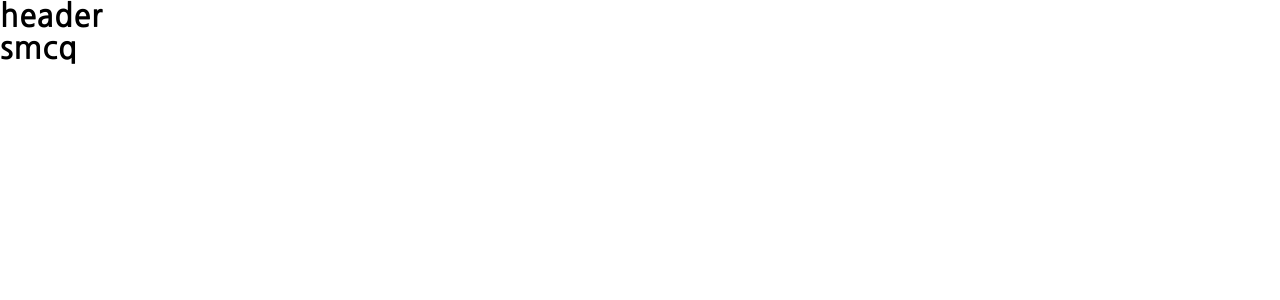
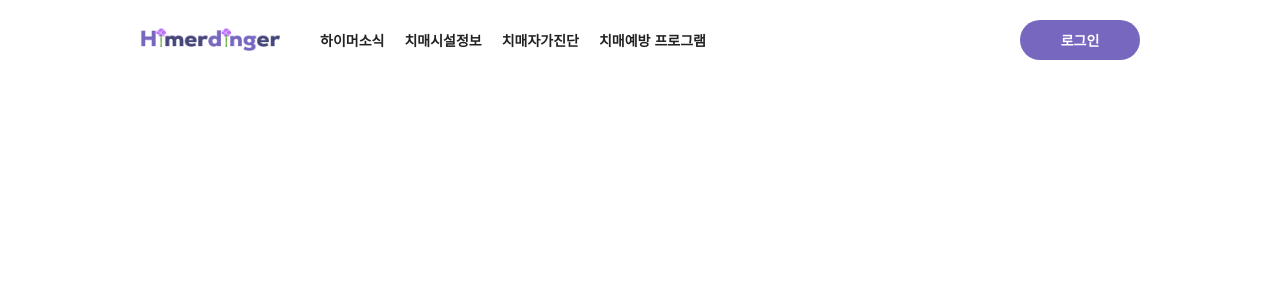
Before and after one commit to Heimerdinger-DSM/Heimerdinger-FrontEnd-V2, a Next.js app: page /smcq in a window 1280 px wide. Shown: the top 300 px of the page. Built offline with nearby package versions, Linux system fonts and the light colour scheme.

Commit message:
[CREATE] header

```diff
--- a/components/common/header.tsx
+++ b/components/common/header.tsx
@@ -1,7 +1,95 @@
+import { theme } from "@/styles/theme";
+import styled from "@emotion/styled";
+import Link from "next/link";
+
 export default function Header() {
   return (
-    <>
-      <h1>header</h1>
-    </>
+    <Container>
+      <Wrapper>
+        <Frame>
+          <Link href="/">
+            <Logo src="/imgs/header/logo.png" />
+          </Link>
+          <TextBox>
+            <Link href="/communication/main">
+              <Text>하이머소식</Text>
+            </Link>
+            <Link href="/facility/main">
+              <Text>치매시설정보</Text>
+            </Link>
+            <Link href="/smcq">
+              <Text>치매자가진단</Text>
+            </Link>
+            <Link href="/">
+              <Text>치매예방 프로그램</Text>
+            </Link>
+          </TextBox>
+        </Frame>
+        <Link href="/login">
+          <Button>로그인</Button>
+        </Link>
+      </Wrapper>
+    </Container>
   );
 }
+
+const Container = styled.div`
+  position: fixed;
+  width: 100%;
+  height: 80px;
+  display: flex;
+  align-items: center;
+  justify-content: center;
+  background-color: ${theme.whiteColor};
+  z-index: 100;
+`;
+
+const Wrapper = styled.div`
+  width: 1000px;
+  display: flex;
+  align-items: center;
+  justify-content: space-between;
+`;
+
+const Frame = styled.div`
+  display: flex;
+  gap: 40px;
+  align-items: center;
+  justify-content: center;
+`;
+
+const Logo = styled.img`
+  width: 140px;
+  cursor: pointer;
+`;
+
+const TextBox = styled.div`
+  display: flex;
+  gap: 20px;
+  align-items: center;
+  justify-content: center;
+  & > a {
+    text-decoration: none;
+  }
+`;
+
+const Text = styled.p`
+  font-size: 14px;
+  font-weight: 700;
+  text-decoration: none;
+  color: ${theme.blackColor};
+  cursor: pointer;
+`;
+
+const Button = styled.button`
+  width: 120px;
+  height: 40px;
+  border: none;
+  border-radius: 20px;
+  outline: none;
+  font-size: 14px;
+  font-weight: 700;
+  color: ${theme.whiteColor};
+  background-color: ${theme.mainPurpleColor};
+  cursor: pointer;
+`;
```
Also changed, not shown: public/imgs/header/logo.png (added).
